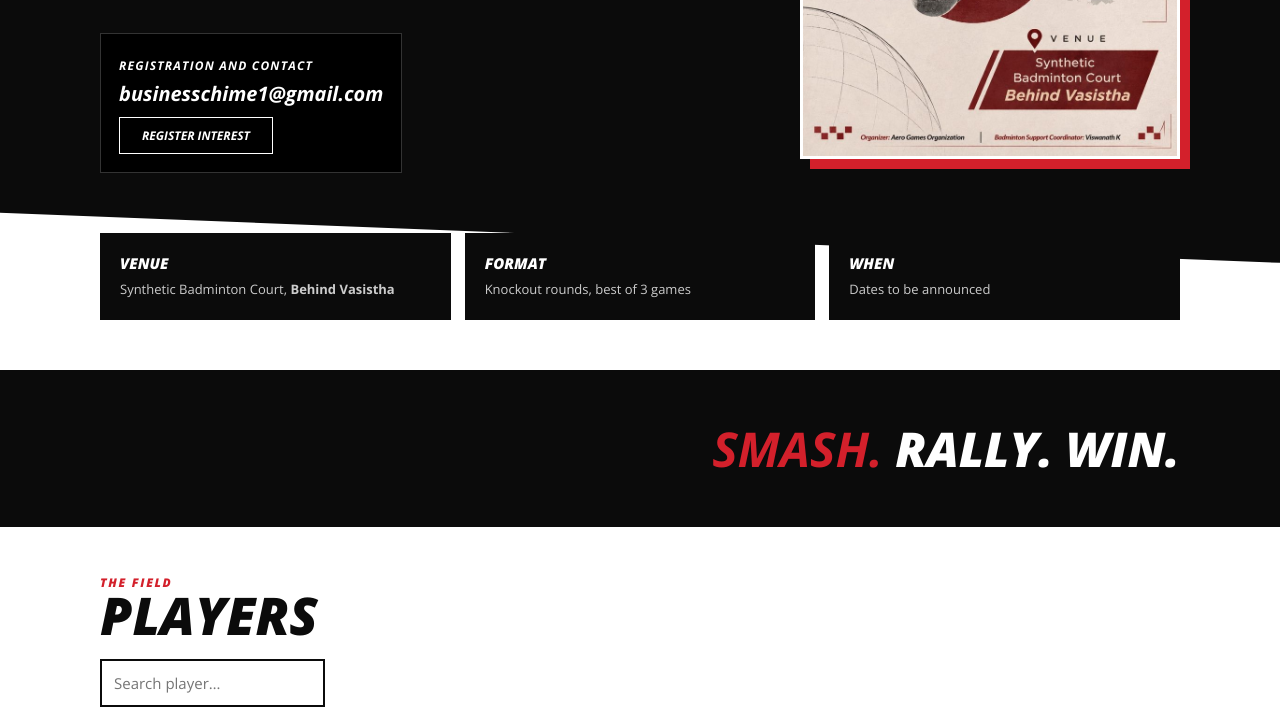
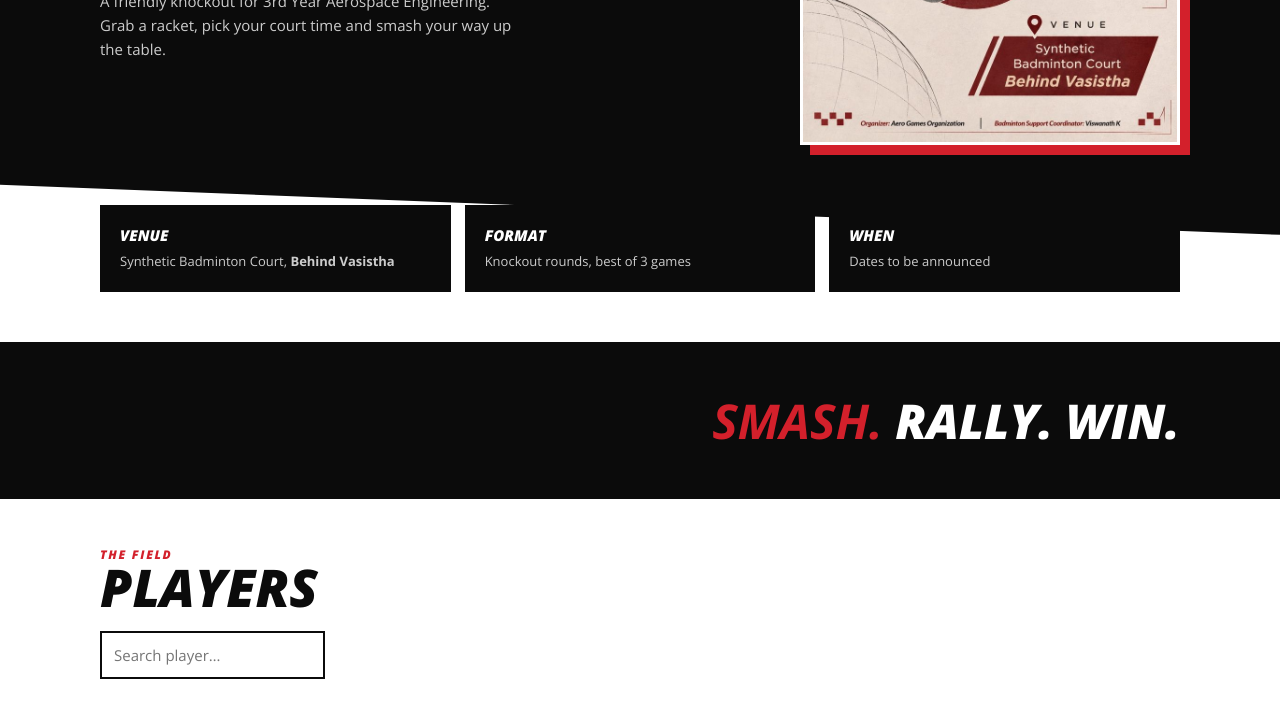
Before and after one commit to lKRITHEESH/aero-badminton-open, a plain HTML site: page index.html in a window 1280 px wide. Shown: the part 455-1175 px from the top of the page. Drawn offline with nearby package versions, Linux system fonts and the light colour scheme.

Commit message:
Update index.html

```diff
--- a/index.html
+++ b/index.html
@@ -9,7 +9,7 @@
  <div><div class="logo">🏸 AERO GAMES<br>ORGANISATION</div>
  <h1><span>Aerospace</span>Badminton<br>Tournament</h1>
  <p class="lead">A friendly knockout for 3rd Year Aerospace Engineering. Grab a racket, pick your court time and smash your way up the table.</p>
- <div class="contact"><small>REGISTRATION AND CONTACT</small><b id="mail"></b><a class="btn" id="reg" href="#">Register interest</a></div></div>
+</div>
  <img class="poster" src="poster.jpg" alt="Aerospace Badminton Tournament poster"></div></header>
 <main class="wrap">
  <section class="boxes">
```
